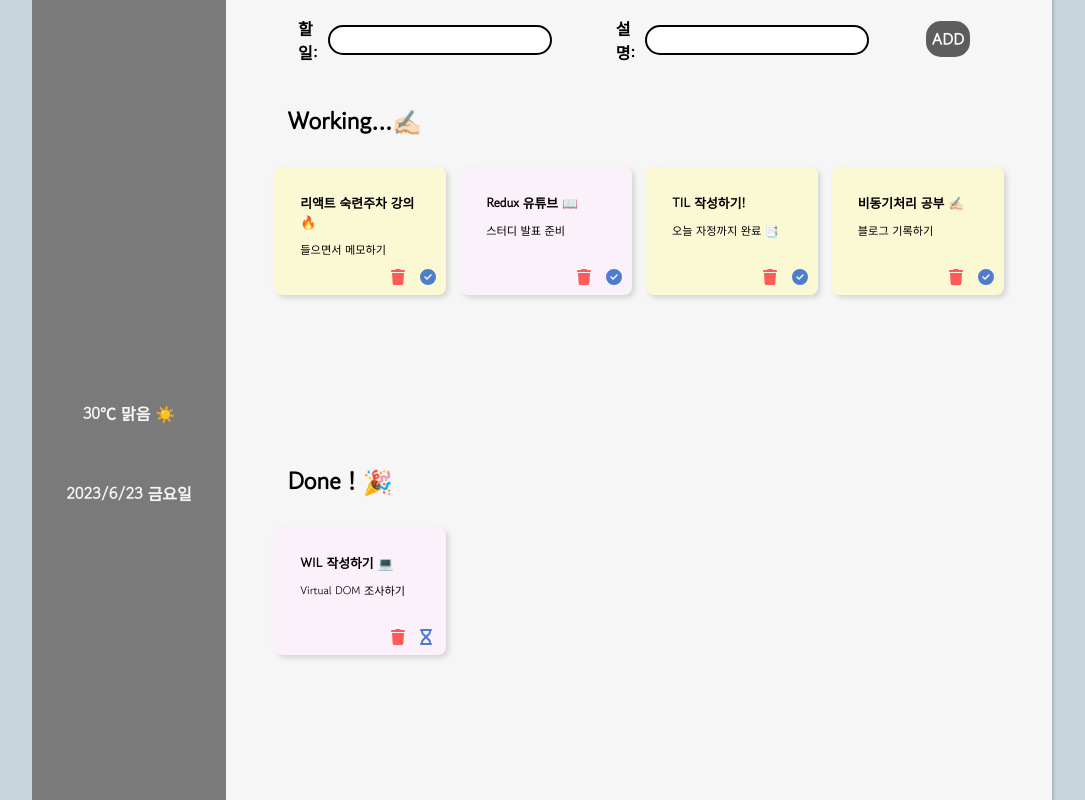
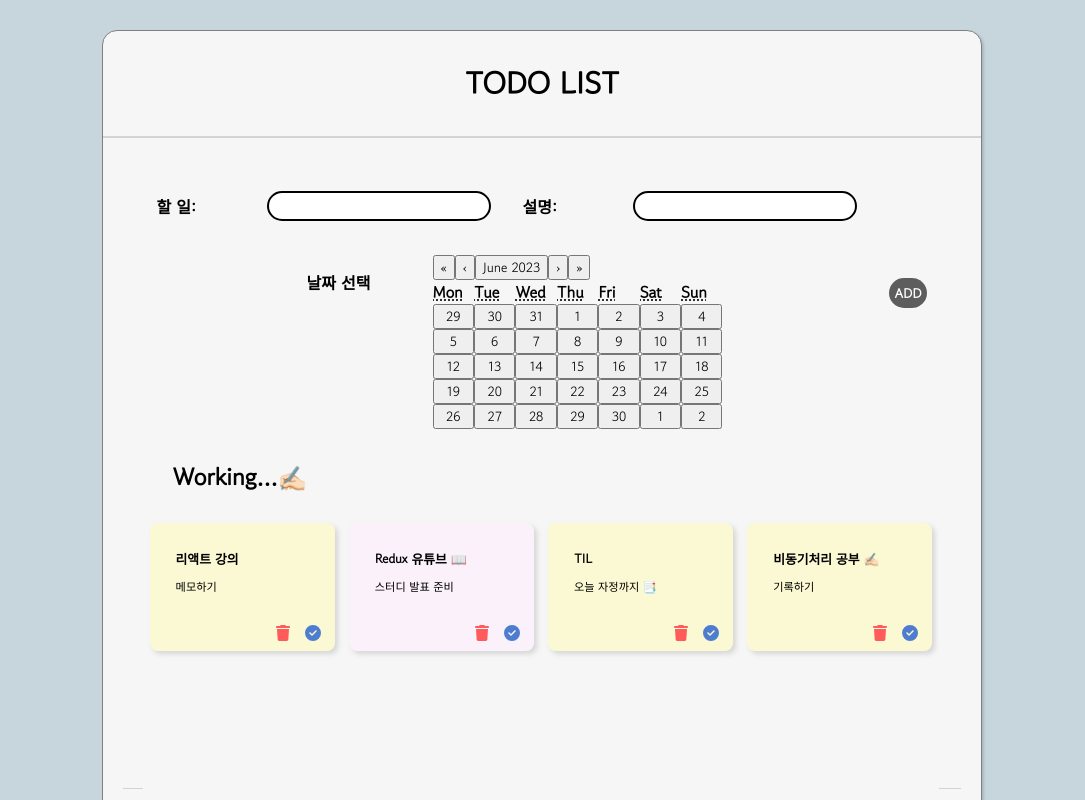
Before and after one commit to nayoung3669/todolist_react, a React (Create React App) app: page / in a window 1280 px wide. Shown: the top 800 px of the page, without its empty margins (98-1183 px from the left). Built offline with nearby package versions, Linux system fonts and the light colour scheme.

Commit message:
migrate backend to node.js

```diff
--- a/package.json
+++ b/package.json
@@ -9,7 +9,9 @@
     "@testing-library/jest-dom": "^5.16.5",
     "@testing-library/react": "^13.4.0",
     "@testing-library/user-event": "^13.5.0",
+    "axios": "^1.6.0",
     "react": "^18.2.0",
+    "react-calendar": "^4.6.1",
     "react-dom": "^18.2.0",
     "react-redux": "^8.1.1",
     "react-router-dom": "^6.14.0",
--- /dev/null
+++ b/src/api/todos.js
@@ -0,0 +1,34 @@
+import axios from "axios";
+
+const SERVER = "http://localhost:8080";
+
+//전체조회
+export const getTodos = async () => {
+  const res = await axios.get("/api/todos");
+  return res;
+};
+
+//상세조회
+export const getTodo = async (id) => {
+  const res = await axios.get(`/api/todos/detail/${id}`);
+  return res;
+};
+
+//추가
+export const addTodo = async (formData) => {
+  console.log(formData);
+  const res = await axios.post(`${SERVER}/api/todos`, formData);
+  return res;
+};
+
+//수정
+export const updateTodo = async (id, updatedTodo) => {
+  const res = await axios.put(`/api/todos/${id}`, updatedTodo);
+  return res;
+};
+
+//삭제
+export const deleteTodo = async (id) => {
+  const res = await axios.delete(`/api/todos/${id}`);
+  return res;
+};
--- a/src/components/TodoInput.js
+++ b/src/components/TodoInput.js
@@ -1,13 +1,27 @@
 import React from "react";
+import Calendar from "react-calendar";
 import { styled } from "styled-components";
 
-const TodoInput = ({ title, text, onChange }) => {
+const TodoInput = ({ title, text, date, onChangeInput, onChangeDate }) => {
   return (
     <TodoInputBlock>
-      <p>할 일:</p>
-      <input type="text" name="title" value={title} onChange={onChange} />
-      <p>설명: </p>
-      <input type="text" name="text" value={text} onChange={onChange} />
+      <div className="inputs">
+        <p>할 일:</p>
+        <input
+          type="text"
+          name="title"
+          value={title}
+          onChange={onChangeInput}
+        />
+        <p>설명: </p>
+        <input type="text" name="text" value={text} onChange={onChangeInput} />
+      </div>
+      <div className="date">
+        <p> 날짜 선택</p>
+        <div className="calendar">
+          <Calendar onChange={onChangeDate} value={date} />
+        </div>
+      </div>
     </TodoInputBlock>
   );
 };
@@ -15,20 +29,33 @@ const TodoInput = ({ title, text, onChange }) => {
 export default React.memo(TodoInput);
 
 const TodoInputBlock = styled.div`
+  position: relative;
   display: flex;
-  align-items: center;
-  height: 65px;
-  width: 95%;
-  margin-left: 10px;
+  flex-direction: column;
+  margin-top: 40px;
+  gap: 20px;
+
+  .inputs {
+    display: flex;
+    align-items: center;
+  }
+
+  .date {
+    display: flex;
+    margin: 0 150px 0 150px;
+  }
+  .calendar {
+    width: 290px;
+    margin: auto;
+  }
 
   p {
-    width: 60px;
-    font-size: 1rem;
+    width: 100px;
     margin-right: 10px;
   }
 
   input {
-    margin-right: 4rem;
+    margin-right: 2rem;
     width: 14rem;
     height: 30px;
     border-radius: 15px;
@@ -37,14 +64,4 @@ const TodoInputBlock = styled.div`
   & + & {
     margin-left: 20px;
   }
-
-  @media screen and (max-width: 1180px) {
-    width: 90%;
-    margin: 0;
-
-    input {
-      margin: 0;
-      margin-right: 15px;
-    }
-  }
 `;
--- a/src/components/TodoItemDetail.js
+++ b/src/components/TodoItemDetail.js
@@ -175,7 +175,7 @@ const DetailBlock = styled.div`
     right: -30%;
   }
 
-  @media screen and (max-width: 1180px) {
+  /* @media screen and (max-width: 1180px) {
     width: 18rem;
     height: 10rem;
     .title {
@@ -206,6 +206,6 @@ const DetailBlock = styled.div`
       top: -200%;
       right: -10%;
       cursor: pointer;
-    }
+    } */
   }
 `;
--- a/src/container/TodoInputContainer.js
+++ b/src/container/TodoInputContainer.js
@@ -1,38 +1,50 @@
-import React, { useCallback } from "react";
+import React, { useCallback, useState } from "react";
 import { TodoInput } from "../components";
-import { useSelector, useDispatch } from "react-redux";
-import { add, changeInput } from "../redux/modules/todos";
 import { styled } from "styled-components";
+import { addTodo } from "../api/todos";
 
 const TodoInputContainer = () => {
-  const dispatch = useDispatch();
-  const input = useSelector(({ todos }) => todos.input);
+  const [data, setData] = useState({
+    id: "",
+    title: "",
+    text: "",
+    date: new Date(),
+    done: false,
+  });
 
   const onChangeInput = (e) => {
     const { name, value } = e.target;
-    const newInput = {
-      ...input,
-      [name]: value,
-    };
-    dispatch(changeInput(newInput));
+    setData({ ...data, [name]: value });
   };
 
-  const onAdd = useCallback(() => {
-    input.title === "" || input.text === ""
-      ? alert("내용을 입력해주세요!")
-      : dispatch(add(input));
-    dispatch(changeInput({ title: "", text: "" }));
-  }, [dispatch, input]);
+  const onChangeDate = (e) => {
+    let formattedDate = e.toISOString().split("T")[0];
+    setData({ ...data, date: formattedDate });
+  };
+
+  const onAdd = async () => {
+    console.log(data);
+    try {
+      const res = await addTodo(data);
+      console.log(res);
+    } catch (e) {
+      console.log(e);
+    }
+  };
 
   return (
     <TodoInputContainerBlock>
       <TodoInput
-        title={input.title}
-        text={input.text}
-        onChange={onChangeInput}
+        title={data.title}
+        text={data.text}
+        datee={data.date}
+        onChangeInput={onChangeInput}
+        onChangeDate={onChangeDate}
         onAdd={onAdd}
       />
-      <button onClick={onAdd}>ADD</button>
+      <button className="addBtn" onClick={onAdd}>
+        ADD
+      </button>
     </TodoInputContainerBlock>
   );
 };
@@ -41,27 +53,26 @@ export default TodoInputContainer;
 
 const TodoInputContainerBlock = styled.div`
   display: flex;
+  flex-direction: row;
   justify-content: center;
   align-items: center;
-  width: 80%;
+  width: 65%;
 
-  button {
+  .addBtn {
     font-family: "Gowun Dodum", sans-serif;
+    width: 200px;
+    height: 30px;
+    margin-top: 20px;
     cursor: pointer;
-    margin-right: 20px;
-    margin-bottom: 2px;
-    height: 36px;
-    width: 5rem;
     border-radius: 15px;
     border: none;
-    font-size: 1rem;
     font-weight: 600;
     background-color: #5d5d5d;
     color: white;
   }
 
-  @media screen and (max-width: 1180px) {
+  /* @media screen and (max-width: 1180px) {
     flex-direction: column;
     width: 400px;
-  }
+  } */
 `;
--- a/src/container/TodoListContainer.js
+++ b/src/container/TodoListContainer.js
@@ -24,7 +24,12 @@ const TodoListContainer = () => {
             .filter((todo) => todo.done === false)
             .map((todo) => {
               return (
-                <TodoItem todo={todo} onRemove={onRemove} onToggle={onToggle} />
+                <TodoItem
+                  key={todo.id}
+                  todo={todo}
+                  onRemove={onRemove}
+                  onToggle={onToggle}
+                />
               );
             })}
         </div>
@@ -36,7 +41,12 @@ const TodoListContainer = () => {
             .filter((todo) => todo.done === true)
             .map((todo) => {
               return (
-                <TodoItem todo={todo} onRemove={onRemove} onToggle={onToggle} />
+                <TodoItem
+                  key={todo.id}
+                  todo={todo}
+                  onRemove={onRemove}
+                  onToggle={onToggle}
+                />
               );
             })}
         </div>
@@ -52,17 +62,18 @@ const ListBlock = styled.div`
   border-bottom: 1px solid lightgray;
   height: 360px;
   .progress {
-    padding-left: 20px;
+    padding-left: 50px;
     margin-top: 30px;
     font-size: 1.5rem;
     text-align: start;
   }
   .todos {
-    width: 100%;
+    margin: 0px 20px 0px 20px;
+    width: 95%;
     height: 80%;
     display: flex;
     flex-direction: row;
-    margin-bottom: 40px;
+    margin-bottom: 20px;
     flex-wrap: wrap;
     overflow-y: scroll;
     &::-webkit-scrollbar {
--- a/src/layout/TodoTemplate.js
+++ b/src/layout/TodoTemplate.js
@@ -1,15 +1,12 @@
 import { css, styled } from "styled-components";
 import Sidebar from "../components/Sidebar";
-import { useParams } from "react-router-dom";
 
 const TodoTemplate = ({ children }) => {
-  const { id } = useParams();
-
   return (
     <TemplateBlock>
-      {isNaN(id) && <Sidebar />}
+      {/* {isNaN(id) && <Sidebar />} */}
       <div className="todoTitle">
-        <p>투두 리스트</p>
+        <p>TODO LIST</p>
       </div>
       <div className="content">{children}</div>
     </TemplateBlock>
@@ -19,13 +16,13 @@ const TodoTemplate = ({ children }) => {
 export default TodoTemplate;
 
 const TemplateBlock = styled.div`
+  border: 1.5px solid gray;
   display: flex;
-  flex-direction: row;
+  flex-direction: column;
   align-items: center;
-  justify-content: center;
-  position: relative;
   background-color: #f6f6f6;
-  width: 1020px;
+  width: 880px;
+  margin-top: 30px;
   height: 1040px;
   border-radius: 15px;
   box-shadow: rgba(0, 0, 0, 0.15) 1.95px 1.95px 2.6px;
@@ -44,7 +41,6 @@ const TemplateBlock = styled.div`
     background-color: #7a7a7a;
     font-size: 1rem;
     font-weight: 600;
-    min-width: 194px;
 
     ${(props) => {
       props.detailed &&
@@ -55,7 +51,6 @@ const TemplateBlock = styled.div`
   }
 
   .todoTitle {
-    position: absolute;
     text-align: center;
     top: 0.3%;
     width: 100%;
@@ -74,7 +69,7 @@ const TemplateBlock = styled.div`
     background-color: ;
   }
 
-  @media screen and (max-width: 1180px) {
+  /* @media screen and (max-width: 1180px) {
     flex-direction: column;
     width: 400px;
     overflow-y: scroll;
@@ -84,12 +79,10 @@ const TemplateBlock = styled.div`
 
     .todoTitle {
       margin: 0;
-      /* top: 9%; */
       font-size: 1.4rem;
     }
 
     .sidebar {
-      /* margin-top: 190px; */
       width: 100%;
       height: 86px;
       gap: 0px;
@@ -97,6 +90,6 @@ const TemplateBlock = styled.div`
       border-radius: 0;
       padding-top: 10px;
       margin-bottom: 10px;
-    }
+    } */
   }
 `;
--- a/src/redux/modules/todos.js
+++ b/src/redux/modules/todos.js
@@ -33,8 +33,8 @@ const initialState = {
   todos: [
     {
       id: 1,
-      title: "리액트 숙련주차 강의 🔥",
-      text: "들으면서 메모하기 ",
+      title: "리액트 강의 ",
+      text: "메모하기 ",
       done: false,
     },
     {
@@ -45,20 +45,20 @@ const initialState = {
     },
     {
       id: 3,
-      title: "TIL 작성하기!",
-      text: "오늘 자정까지 완료 📑",
+      title: "TIL",
+      text: "오늘 자정까지 📑",
       done: false,
     },
     {
       id: 4,
-      title: "WIL 작성하기 💻",
+      title: "WIL 💻",
       text: "Virtual DOM 조사하기",
       done: true,
     },
     {
       id: 5,
       title: "비동기처리 공부 ✍🏻",
-      text: "블로그 기록하기",
+      text: " 기록하기",
       done: false,
     },
   ],
--- a/src/styles/App.css
+++ b/src/styles/App.css
@@ -5,7 +5,6 @@
   justify-content: center;
   align-items: center;
   background-color: rgb(199, 214, 221);
-  height: 100vh;
 }
 
 * {
--- a/src/styles/TodoItemStyle.js
+++ b/src/styles/TodoItemStyle.js
@@ -80,7 +80,7 @@ export const TodoItemBlock = styled.div`
       width: 20px;
     }
   }
-  @media screen and (max-width: 1180px) {
+  /* @media screen and (max-width: 1180px) {
     padding: 2px;
     .paddingBox {
       padding: 0.2rem;
@@ -97,7 +97,7 @@ export const TodoItemBlock = styled.div`
     .icons {
       left: 25%;
     }
-  }
+  } */
 
   @keyframes vibration {
     from {
```
Also changed, not shown: 1 other file (tests, documents, lock files or other folders).
